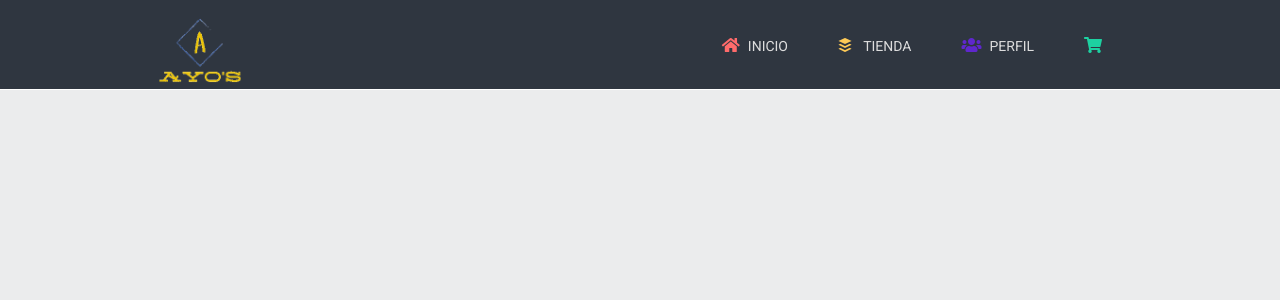
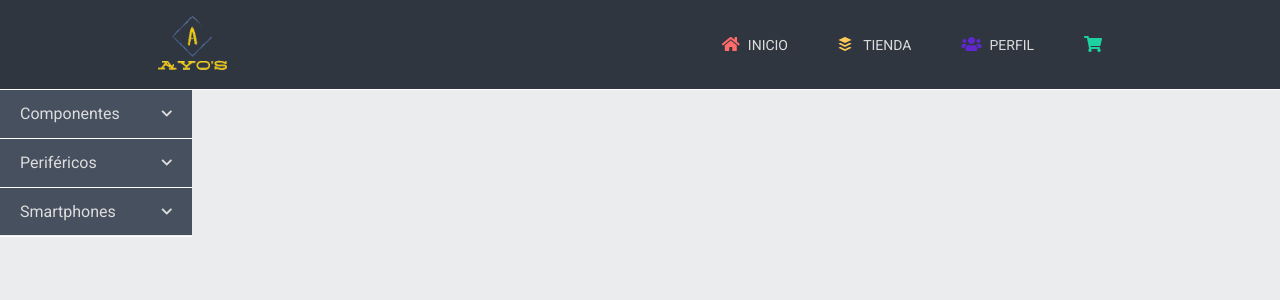
Before and after one commit to Markete9000/PDAW, a PHP site: page /Controller/tienda.php in a window 1280 px wide. Shown: the top 300 px of the page. Run offline with PHP 8.4, Linux system fonts and the light colour scheme; data that the repository does not hold is empty; some libraries are stand-ins or nearby versions.

Commit message:
15/05/2020 Segundo commit

```diff
--- a/PDAW/View/css/principal.css
+++ b/PDAW/View/css/principal.css
@@ -29,7 +29,7 @@ header{
 }
 
 .logo img{
-    height: 100px;
+    height: 85px;
 }
 
 .navigation-menu{
--- a/PDAW/View/css/tienda.css
+++ b/PDAW/View/css/tienda.css
@@ -2,24 +2,97 @@
 *{
     margin: 0;
     padding: 0;
-    text-decoration: none;
-    font-family: 'Roboto', sans-serif;
+    -webkit-box-sizing: border-box;
+    -moz-box-sizing: border-box;
     box-sizing: border-box;
 }
 
 .body{
     background: #EBECED;
+    font-family: 'Roboto', sans-serif;
+    text-decoration: none;
+    line-height: 18px; /* Opcional */
 }
 
 .contenedor{
     /* background: #EBECED; */
     display: flex;
-    justify-content: center;
+    /* justify-content: center; */
 }
 
+
+/* Menú */
+.contenedor-menu{
+    width: 15%;  /* 20% */
+    min-width: 170px;
+    height: 145px;
+    background: #46505f;
+    /* margin: 50px; */
+    display: inline-block;
+}
+
+.contenedor-menu .menu{
+    width: 100%;
+}
+
+.contenedor-menu ul{
+    list-style: none;
+}
+
+.contenedor-menu .menu li a{
+    color: #ddd;
+    display: block;
+    padding: 15px 20px;
+    border-bottom: 0.2px solid white;
+}
+
+.contenedor-menu .menu li a:hover{
+    background: #5b687a;
+}
+
+.contenedor-menu .menu .icono{
+    font-size: 12px;
+    line-height: 18px;
+}
+
+.contenedor-menu .menu .icono.derecha{
+    float: right;
+    margin-left: 10px;
+}
+
+.contenedor-menu .menu ul{
+    display: none;
+}
+
+.contenedor-menu .menu ul li a{
+    background: #738399;
+}
+
+a{
+    color: #ddd;
+    text-align: none;
+}
+
+
+/* Elementos del botón del menú */
+.btn-menu{
+    display: block;
+    padding: 20px;
+    background: #0d2c44;
+}
+
+.btn-menu .icono{
+    float: right;
+}
+
+
+
+
+/* Productos */
 .caja-imagen{
     width: 200px;
     height: 350px;
+    margin: 2px;
     background: rgb(255, 255, 255);
 }
 
@@ -36,8 +109,8 @@
     display: flex;
     flex-wrap: wrap;
     justify-content: center;
-    width: 63%;
-    margin-top: 30px;
+    width: 85%;
+    padding-top: 30px;
     /* background: lightblue; */
 }
 
--- a/PDAW/View/tienda.php
+++ b/PDAW/View/tienda.php
@@ -19,10 +19,49 @@
 
     <div class="contenedor">
 
+        <div class="contenedor-menu">
+
+            <!-- Este botón posteriormente quizá lo elimine -->
+            <!-- <a href="#" class="btn-menu">Productos <i class="icono fa fa-bars"></i></a> -->
+
+            <ul class="menu">
+
+                <li><a href="#">Componentes <i class="icono derecha fa fa-chevron-down"></i></a>
+                    <ul>
+                        <li><a href="#">Placas Base</a></li>
+                        <li><a href="#">Procesadores</a></li>
+                        <li><a href="#">Discos Duros</a></li>
+                        <li><a href="#">Tarjetas Gráficas</a></li>
+                        <li><a href="#">Memoria RAM</a></li>
+                        <li><a href="#">Torres</a></li>
+                        <li><a href="#">Ventilación</a></li>
+                        <li><a href="#">Fuente de alimentación</a></li>
+                        <li><a href="#">Discos duros</a></li>
+                    </ul>
+                </li>
+
+                <li><a href="#">Periféricos <i class="icono derecha fa fa-chevron-down"></i></a>
+                    <ul>
+                        <li><a href="#">Monitores</a></li>
+                        <li><a href="#">Teclados</a></li>
+                        <li><a href="#">Ratones</a></li>
+                    </ul>
+                </li>
+
+                <li><a href="#">Smartphones <i class="icono derecha fa fa-chevron-down"></i></a>
+                    <ul>
+                        <li><a href="#">Samsung</a></li>
+                        <li><a href="#">Iphone</a></li>
+                        <li><a href="#">Xiaomi</a></li>
+                    </ul>
+                </li>
+
+            </ul>
+        </div>
+
         <div class="productos">
 
             <?php
-
             foreach ($data['productos'] as $producto) {
 
                 echo '<div class="caja-imagen">';
@@ -42,7 +81,6 @@
                 echo '</div>';
 
             }
-
             ?>
 
         </div>
```
Lines whose indentation alone changed are shown as unchanged.
